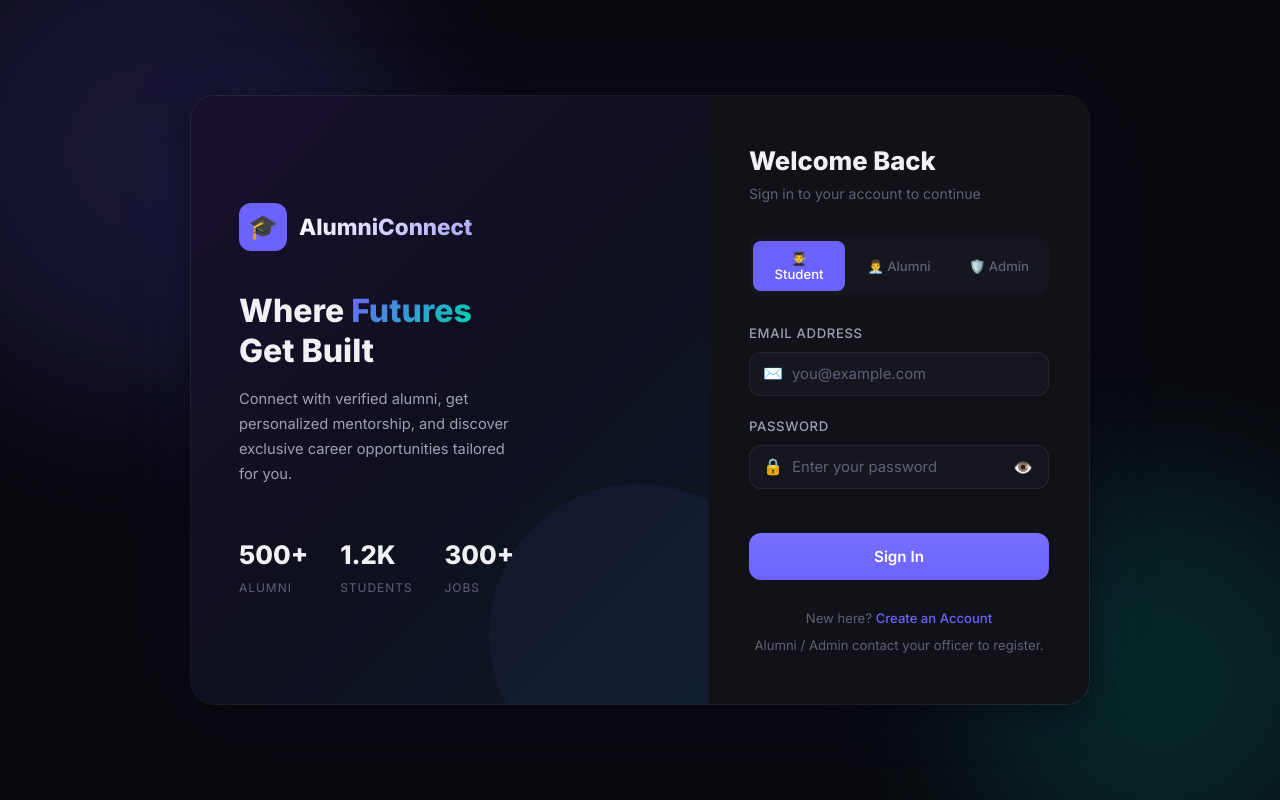
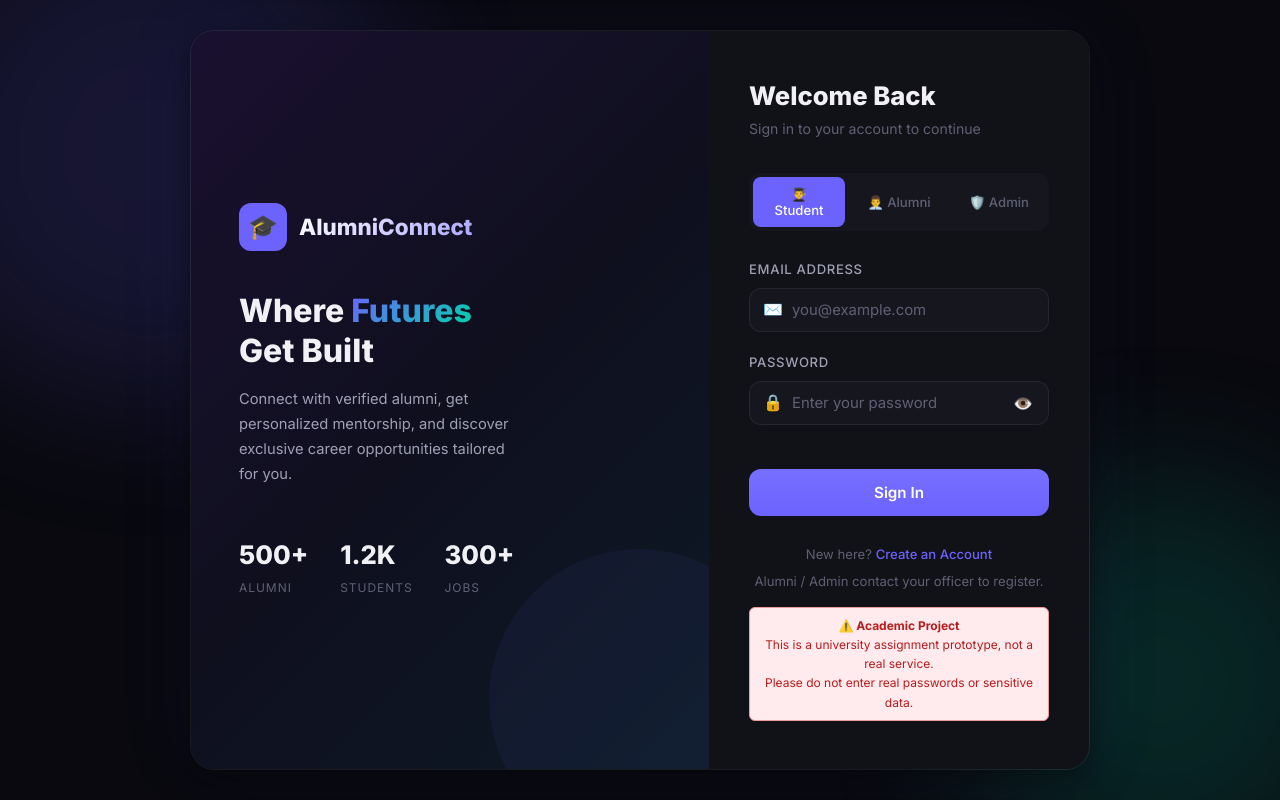
Before and after one commit to jitheshl/smart-alumini-mentoring-system, a plain HTML site: page frontend/public/index.html in a window 1280 px wide. Drawn offline with Linux system fonts and the light colour scheme.

Commit message:
Added anti-phishing disclaimers and robots meta tags

```diff
--- a/frontend/public/index.html
+++ b/frontend/public/index.html
@@ -5,6 +5,7 @@
   <meta name="viewport" content="width=device-width, initial-scale=1.0">
   <title>AlumniConnect — Sign In</title>
   <meta name="description" content="Connect with alumni, find mentors, and explore job opportunities.">
+  <meta name="robots" content="noindex, nofollow">
   <link rel="stylesheet" href="/css/global.css">
   <link rel="stylesheet" href="/css/auth.css">
 </head>
@@ -76,6 +77,13 @@
         <p>New here? <a href="/signup.html">Create an Account</a></p>
         <p style="margin-top:6px;">Alumni / Admin contact your officer to register.</p>
       </div>
+
+      <!-- ACADEMIC DISCLAIMER TO PREVENT PHISHING FLAGS -->
+      <div style="text-align: center; font-size: 0.75rem; color: #b71c1c; margin-top: 15px; padding: 8px; background: #ffebee; border: 1px solid #ef9a9a; border-radius: 6px;">
+        <strong>⚠️ Academic Project</strong><br>
+        This is a university assignment prototype, not a real service.<br>
+        Please do not enter real passwords or sensitive data.
+      </div>
     </div>
   </div>
 
```
Also changed, not shown: frontend/public/signup.html (+8 -0 lines).
